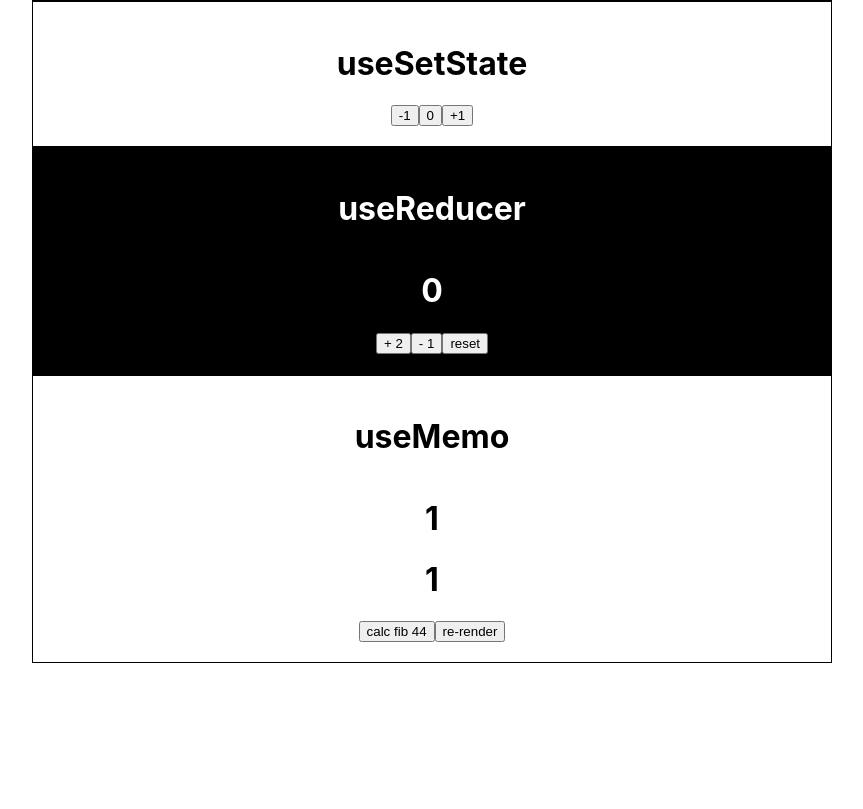
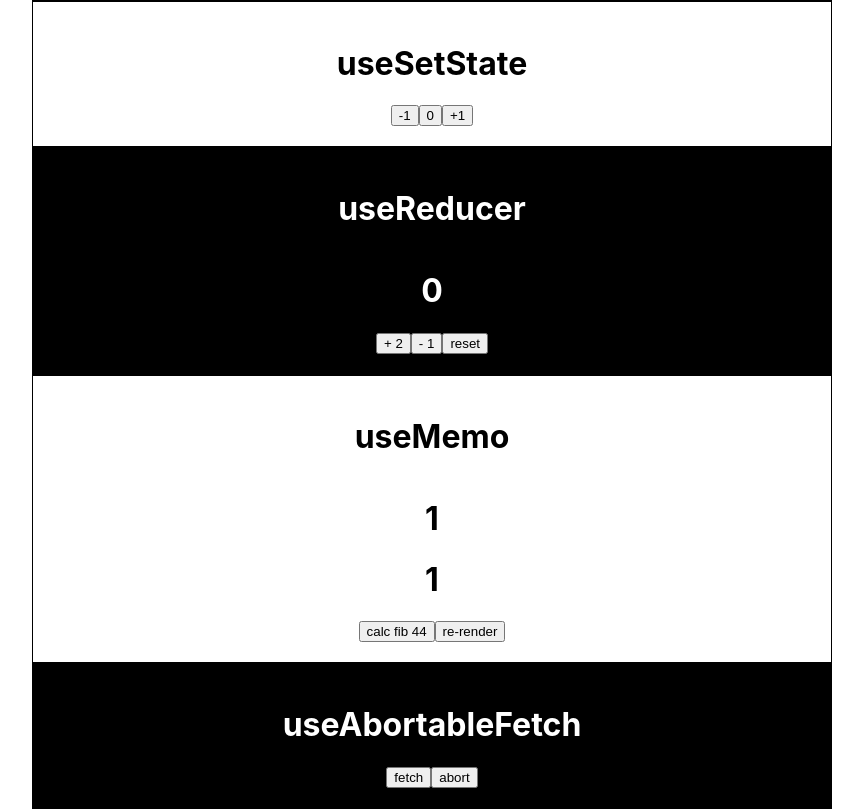
Before and after one commit to clumsyme/react-hooks-demo, a React (Create React App) app: page / in a window 1280 px wide. Shown: the part 1221-2030 px from the top of the page, without its empty margins (208-1071 px from the left). Before the commit the page ends 1884 px from the top, so only its background shows below. Built offline with nearby package versions, Linux system fonts and the light colour scheme.

Commit message:
useAbortableFetch

```diff
--- a/src/App.js
+++ b/src/App.js
@@ -1,12 +1,13 @@
 import React, { Component } from 'react'
 import './App.css'
 import Counter from './Counter'
-import {SimpleTransfer, InputTransfer} from './TransferComps'
+import { SimpleTransfer, InputTransfer } from './TransferComps'
 import UseContext from './UseContext'
 import UseSetState from './UseSetState'
 import Demo from './Demo'
 import UseReducer from './UseReducer'
 import UseMemo from './UseMemo'
+import UseAbortableFetch from './UseAbortableFetch'
 class App extends Component {
     render() {
         return (
@@ -15,10 +16,26 @@ class App extends Component {
                     <Counter />
                 </Demo>
                 <Demo title="自定义Hooks">
-                    <SimpleTransfer source={[{ name: 'Tom' }, { name: 'Jerry' }, {name: 'Luke'}, {name: 'Anakin'}, {name: 'Walter'}]} />
+                    <SimpleTransfer
+                        source={[
+                            { name: 'Tom' },
+                            { name: 'Jerry' },
+                            { name: 'Luke' },
+                            { name: 'Anakin' },
+                            { name: 'Walter' },
+                        ]}
+                    />
                 </Demo>
                 <Demo title="自定义Hooks复用">
-                    <InputTransfer source={[{ name: 'Tom' }, { name: 'Jerry' }, {name: 'Luke'}, {name: 'Anakin'}, {name: 'Walter'}]} />
+                    <InputTransfer
+                        source={[
+                            { name: 'Tom' },
+                            { name: 'Jerry' },
+                            { name: 'Luke' },
+                            { name: 'Anakin' },
+                            { name: 'Walter' },
+                        ]}
+                    />
                 </Demo>
                 <Demo title="useContext">
                     <UseContext />
@@ -32,6 +49,9 @@ class App extends Component {
                 <Demo title="useMemo">
                     <UseMemo />
                 </Demo>
+                <Demo title="useAbortableFetch">
+                    <UseAbortableFetch />
+                </Demo>
             </div>
         )
     }
--- /dev/null
+++ b/src/UseAbortableFetch.js
@@ -0,0 +1,51 @@
+import React, { useState } from 'react'
+
+function useAbortableFetch() {
+    const [controller, setController] = useState(new AbortController())
+
+    const abortRequest = () => {
+        controller.abort()
+        let newController = new AbortController()
+        setController(newController)
+        return newController.signal
+    }
+
+    const fetchData = async (url, query) => {
+        let newSignal = abortRequest()
+
+        try {
+            const response = await fetch(url, {
+                signal: newSignal,
+                method: 'GET',
+            })
+            return response.json()
+        } catch (error) {
+            console.group('----- fetch error -----')
+            console.error(error)
+            console.groupEnd()
+            return
+        }
+    }
+
+    return [fetchData, abortRequest]
+}
+
+export default function() {
+    const [fetchData, abortRequest] = useAbortableFetch()
+
+    return (
+        <div>
+            <button
+                onClick={() => {
+                    fetchData('http://httpbin.org/get')
+                        .then((json) => {
+                            console.warn(json)
+                        })
+                }}
+            >
+                fetch
+            </button>
+            <button onClick={abortRequest}>abort</button>
+        </div>
+    )
+}
```
